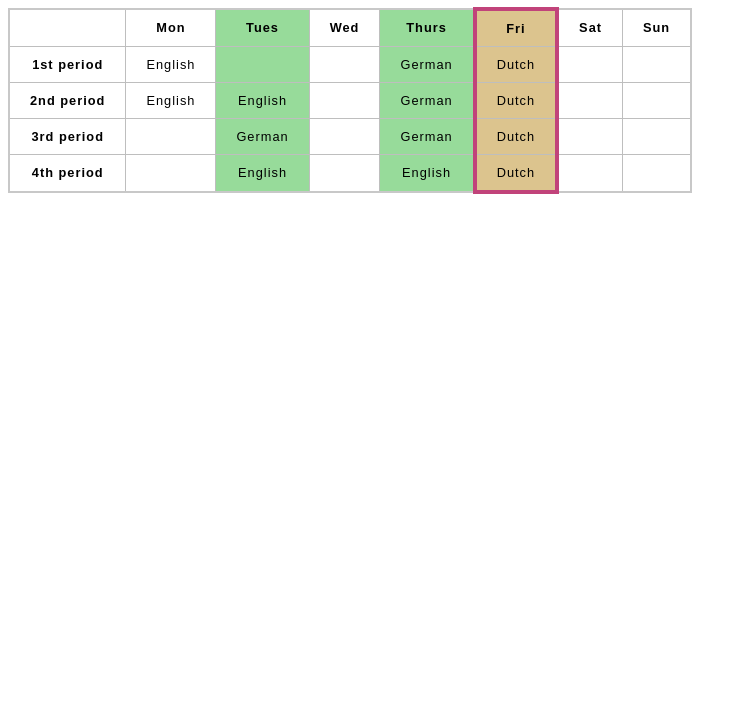
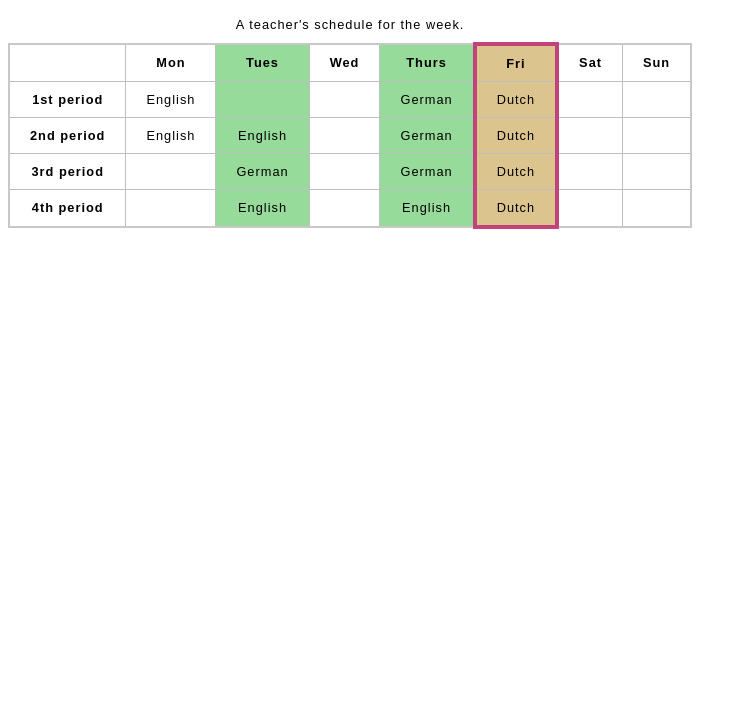
Before and after one commit to skim1225/tables-practice, a plain HTML site: page ex4/timetable.html in a window 1280 px wide. Shown: the part 73-800 px from the top of the page, without its empty margins (0-747 px from the left). Drawn offline with Linux system fonts and the light colour scheme.

Commit message:
Add a caption to the table with <caption>

```diff
--- a/ex4/timetable.html
+++ b/ex4/timetable.html
@@ -34,6 +34,9 @@
     <h1>School timetable</h1>
 
     <table>
+        <caption>
+            A teacher's schedule for the week.
+        </caption>
         <colgroup>
             <col />
             <col />
```
